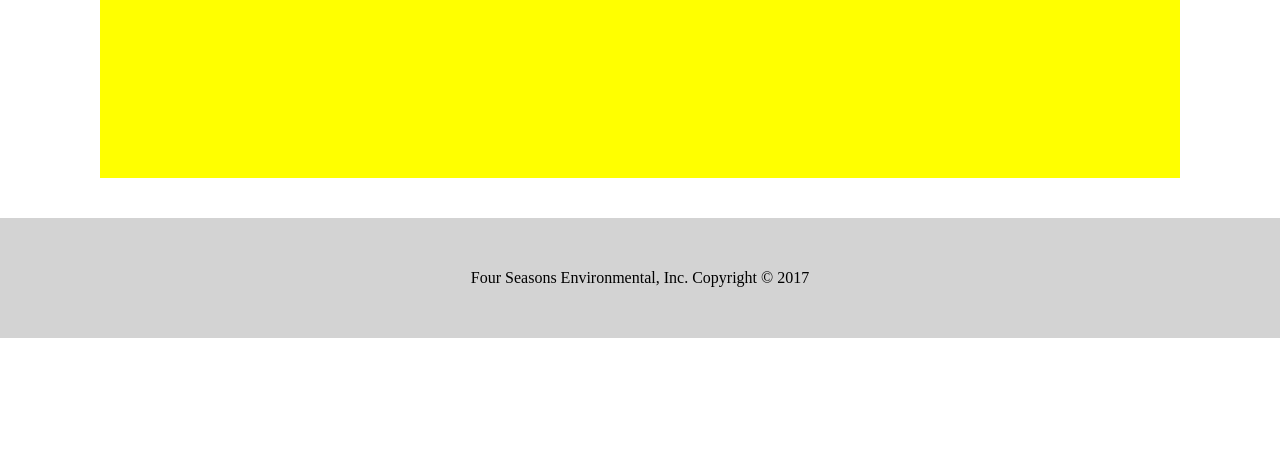
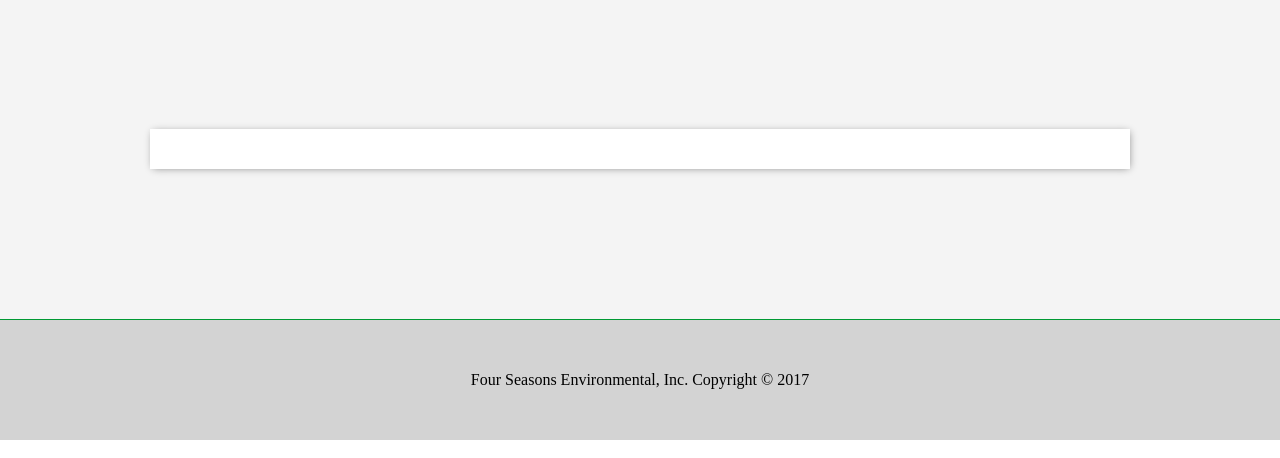
Before and after one commit to dbwyatt/fseinventory, a CodeIgniter app: page /database/ in a window 1280 px wide. Shown: the part 342-800 px from the top of the page. Run offline with CodeIgniter, Linux system fonts and the light colour scheme; data that the repository does not hold is empty.

Commit message:
was ugly, needed help

```diff
--- a/fse-inventory/application/views/footer.php
+++ b/fse-inventory/application/views/footer.php
@@ -7,6 +7,7 @@
 		justify-content: center;
 		background-color: lightgrey;
 		padding: 35px 0;
+		border-top: 1px solid #009933;
 	}
 </style>
 
--- a/fse-inventory/application/views/header.php
+++ b/fse-inventory/application/views/header.php
@@ -16,6 +16,28 @@
 ?>
 
 <style>
+	@font-face
+	{
+		font-family: "San Francisco";
+    	src: url(../fonts/SanFranciscoText-Regular.otf);
+	}
+	/*@font-face
+	{
+		font-family: San Francisco Regular;
+    	src: url(../sanfranciscoreg.rtf);
+	}
+	@font-face
+	{
+		font-family: San Francisco Regular;
+    	src: url(../sanfranciscoreg.rtf);
+	}
+	@font-face
+	{
+		font-family: San Francisco Regular;
+    	src: url(../sanfranciscoreg.rtf);
+	}*/
+
+
 	body
 	{
 		margin: 0;
@@ -27,6 +49,7 @@
 		display: flex;
 		width: 100%;
 		justify-content: center;
+	    border-bottom: 1px solid #009933;
 	}
 	#logo_container
 	{
@@ -49,11 +72,24 @@
 	}
 	#nav_main ul li
 	{
-		padding: 2px 5px;
+		/*padding: 5px 7.5px;*/
+		padding: 30px;
+		transition: .25s;
+	}
+	#nav_main ul li:hover
+	{
+		background-color: #009933;
+		color: white;
 	}
 	#nav_main ul li a
 	{
 		text-decoration: none;
+		/*transition: .25s;*/
+	}
+	#nav_main ul li a:hover
+	{
+		/*background-color: #009933;
+		color: white;*/
 	}
 	.user_tools
 	{
--- a/fse-inventory/application/views/home.php
+++ b/fse-inventory/application/views/home.php
@@ -3,15 +3,17 @@
 <style>
 	.main
 	{
-		padding-top: 200px;
-		margin: 0 100px 0 100px;
-		background-color: yellow;
+		/*padding-top: 200px;*/
+		/*margin: 0 100px 0 100px;*/
+		padding: 150px;
+		background-color: #F4F4F4;
 	}
 	.content
 	{
 		padding: 20px;
 		background-color: white;
 		/*display: flex;*/
+		box-shadow: 1px 1px 8px -2px grey;
 	}
 	.content table
 	{
```
